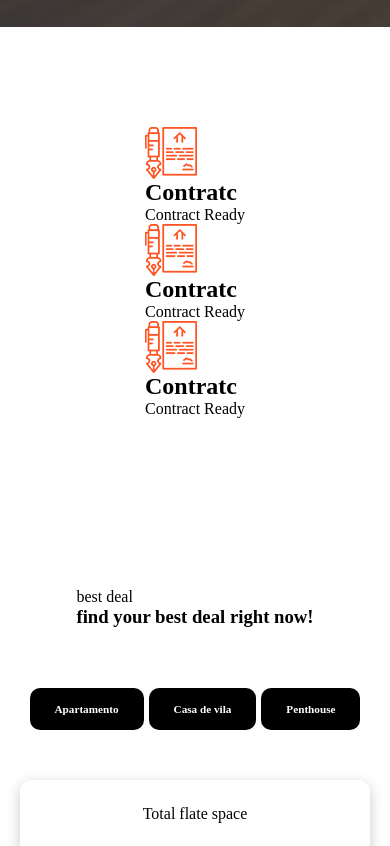
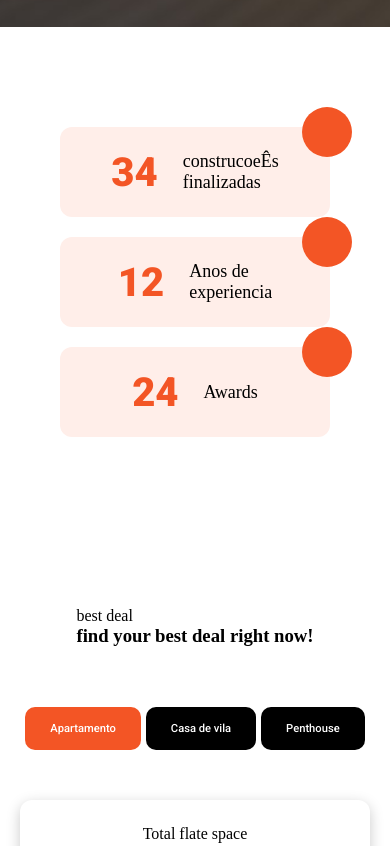
Before and after one commit to Daniel2Silva/villa1, a plain HTML site: page index.html in a window 390 px wide. Shown: the part 3380-4226 px from the top of the page. Drawn offline with nearby package versions, Linux system fonts and the light colour scheme.

Commit message:
melhorando responsivo e terminando seçoes

```diff
--- a/index.html
+++ b/index.html
@@ -165,11 +165,14 @@
       <section class="section-video">
         <div class="container-video">
           <section class="video-grid">
-            <h3 class="titulo-video">
-              Get Closer View <br />
-              & Different <br />
-              Feeling
-            </h3>
+            <div>
+              <span>Video View</span>
+              <h3 class="titulo-video">
+                Get Closer View <br />
+                & Different <br />
+                Feeling
+              </h3>
+            </div>
             <div class="video">
               <img src="./src/img/banner-01.jpg" alt="" />
             </div>
@@ -178,25 +181,22 @@
       </section>
       <section class="numeros">
         <div>
-          <img src="./src/img/icones/info-icon-02.png" alt="" />
-          <div>
-            <h2>Contratc</h2>
-            <p>Contract Ready</p>
-          </div>
+          <p class="numero">34</p>
+          <p>
+            construcoeÊs <br />
+            finalizadas
+          </p>
         </div>
         <div>
-          <img src="./src/img/icones/info-icon-02.png" alt="" />
-          <div>
-            <h2>Contratc</h2>
-            <p>Contract Ready</p>
-          </div>
+          <p class="numero">12</p>
+          <p>
+            Anos de <br />
+            experiencia
+          </p>
         </div>
         <div>
-          <img src="./src/img/icones/info-icon-02.png" alt="" />
-          <div>
-            <h2>Contratc</h2>
-            <p>Contract Ready</p>
-          </div>
+          <p class="numero">24</p>
+          <p>Awards</p>
         </div>
       </section>
       <section class="section-melhor-negocio">
--- a/js/modules/accordion.js
+++ b/js/modules/accordion.js
@@ -1,4 +1,4 @@
-export default function initAccordion() {
+/* export default function initAccordion() {
   const accordion = document.querySelectorAll("[data-accordion] dt");
 
   accordion[0].classList.add('ativo')
@@ -12,3 +12,28 @@ export default function initAccordion() {
     i.addEventListener("click", ativarAccordion);
   });
 }
+ */
+
+export default function initAccordion() {
+  function $$(elementoSelecionado) {
+    const elemento = document.querySelectorAll(elementoSelecionado);
+
+    elemento[0].classList.add('ativo')
+    elemento[0].nextElementSibling.classList.add('ativo')
+    function ativarAcord() {
+      elemento.forEach((item) => {
+        item.addEventListener('click', () => {
+          item.classList.toggle('ativo')
+          item.nextElementSibling.classList.toggle('ativo')
+        })
+      })
+    }
+    return{
+      ativarAcord,
+    }
+  }
+
+  const accordion = $$('.accordion-feature dt')
+
+  accordion.ativarAcord()
+}
--- a/js/modules/tabnav.js
+++ b/js/modules/tabnav.js
@@ -2,6 +2,8 @@ export default function initTabNav() {
     const tabBtn = document.querySelectorAll('[data-tab="btn"] li');
     const tabContent = document.querySelectorAll(".melhor-negocio-item");
 
+
+    tabBtn[0].classList.add('ativo')
     tabContent[0].classList.add("ativo");
     function ativarTab(section) {
       tabBtn.forEach((btn) => {
--- a/js/script.js
+++ b/js/script.js
@@ -1,6 +1,6 @@
 import initTabNav from "./modules/tabnav.js";
 import initSlide from "./modules/slide.js";
-import initAccordion from "./modules/accordion.js";
+import initAcorrdion from "./modules/accordion.js";
 import initMenuMobile from "./modules/menuMobile.js";
 
 
@@ -8,6 +8,6 @@ import initMenuMobile from "./modules/menuMobile.js";
 
 
 initSlide();
+initAcorrdion()
 initMenuMobile();
-initAccordion()
 initTabNav();
--- a/src/scss/_main.scss
+++ b/src/scss/_main.scss
@@ -103,17 +103,47 @@
   }
 }
 
-.numeros{
+.numeros {
   @include max-width;
   display: flex;
   align-items: center;
-  justify-content: center;
+  justify-content: space-around;
   margin-bottom: 120px;
-  @include d('t'){
+  @include d("t") {
     flex-direction: column;
   }
-  @include d('m'){
+  @include d("m") {
     flex-direction: column;
+  }
+  gap: 20px;
+  div {
+    position: relative;
+    font-size: 1.125rem;
+    background-color: #ffeee9;
+    width: 270px;
+    height: 90px;
+    padding: 10px;
+    display: flex;
+    align-items: center;
+    justify-content: center;
+    gap: 25px;
+    border-radius: 12px;
+    .numero {
+      font-size: 2.5rem;
+      font-family: "roboto";
+      color: $cor-secundaria;
+      font-weight: 900;
+    }
+    &::after {
+      content: "";
+      position: absolute;
+      height: 50px;
+      width: 50px;
+      border-radius: 50%;
+      background-color: $cor-secundaria;
+      top: -20px;
+      right: -22px;
+    }
   }
 }
 
@@ -184,7 +214,7 @@
 
 [data-accordion] dd.ativo {
   display: block;
-  animation: show-down 0.3s forwards;
+  animation: show-down-accordion 0.3s forwards;
 }
 
 .img-accordion {
@@ -215,10 +245,10 @@
 
 .section-melhor-negocio {
   .info-melhor-negocio {
-    @include d('m'){
+    @include d("m") {
       flex-direction: column;
     }
-    @include d('t'){
+    @include d("t") {
       flex-direction: column;
     }
     padding: 50px 0;
@@ -227,21 +257,24 @@
     .lista-negocio {
       @include displayFlex;
       gap: 30px;
-      @include d('m'){
+      @include d("m") {
         gap: 5px;
       }
-      li{
+      li {
+        cursor: pointer;
         font-size: 1.125rem;
         background-color: black;
         font-weight: 600;
         color: white;
         padding: 15px 25px;
         border-radius: 10px;
-        transition: .3s ease;
-        @include d('m'){
+        transition: 0.3s ease;
+        @include font-1(16);
+        @include d("m") {
           font-size: 0.7rem;
         }
-      }.ativo{
+      }
+      .ativo {
         background-color: $cor-secundaria;
       }
     }
@@ -259,7 +292,7 @@
       height: 350px;
       @include flexbox(center, space-between);
       flex-direction: column;
-      @include d('m'){
+      @include d("m") {
         width: 350px;
       }
       @include d("t") {
@@ -268,29 +301,33 @@
     }
     gap: 20px;
     @include flexbox(flex-start, space-between);
-    @include d('m'){
+    @include d("m") {
       flex-direction: column;
       align-items: center;
     }
-    @include d('t'){
+    @include d("t") {
       flex-direction: column;
       align-items: center;
     }
     .img-negocio {
       width: 460px;
-      @include d("m"){
+      @include d("m") {
         width: 350px;
       }
     }
     .negocio-texto {
       width: 261px;
-      @include d('m'){
+      height: 457px;
+      display: flex;
+      flex-direction: column;
+      justify-content: space-between;
+      @include d("m") {
         width: 350px;
       }
     }
     display: none;
-  }
-  .ativo {
+    animation: show-tab .6s forwards;
+  }.ativo{
     display: flex;
   }
 }
--- a/src/scss/utilitarios/_mixins.scss
+++ b/src/scss/utilitarios/_mixins.scss
@@ -115,6 +115,16 @@ $font-2: "Helvetica";
   }
 }
 
+@keyframes show-tab {
+  from {
+    opacity: 0;
+  }
+  to {
+    opacity: 1;
+  }
+}
+
+
 @keyframes show-down {
   from {
     opacity: 0;
@@ -126,7 +136,7 @@ $font-2: "Helvetica";
   }
 }
 
-@keyframes show-down {
+@keyframes show-down-accordion {
   from {
     opacity: 0;
     max-height: 0;
```
Also changed, not shown: dist/style.css.
